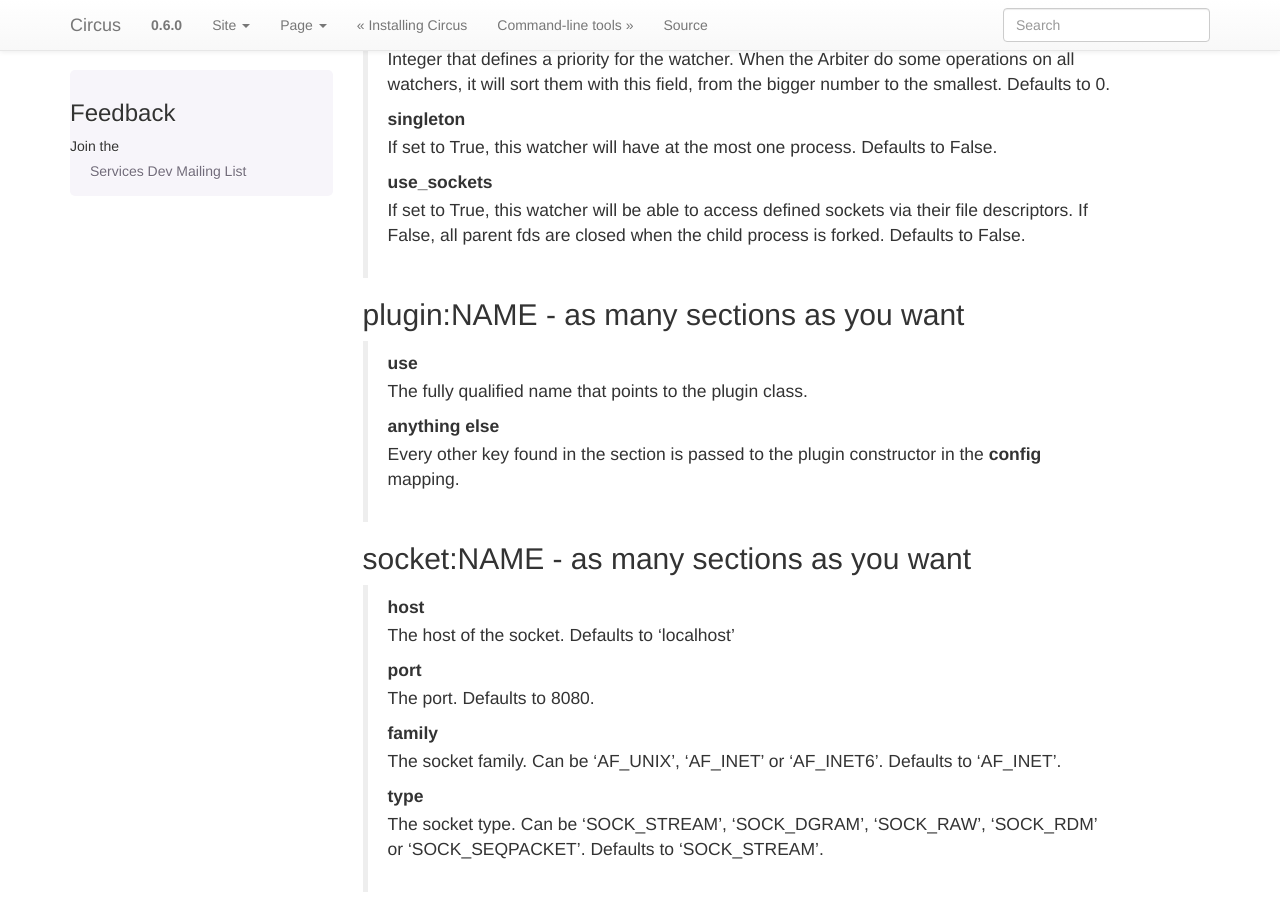
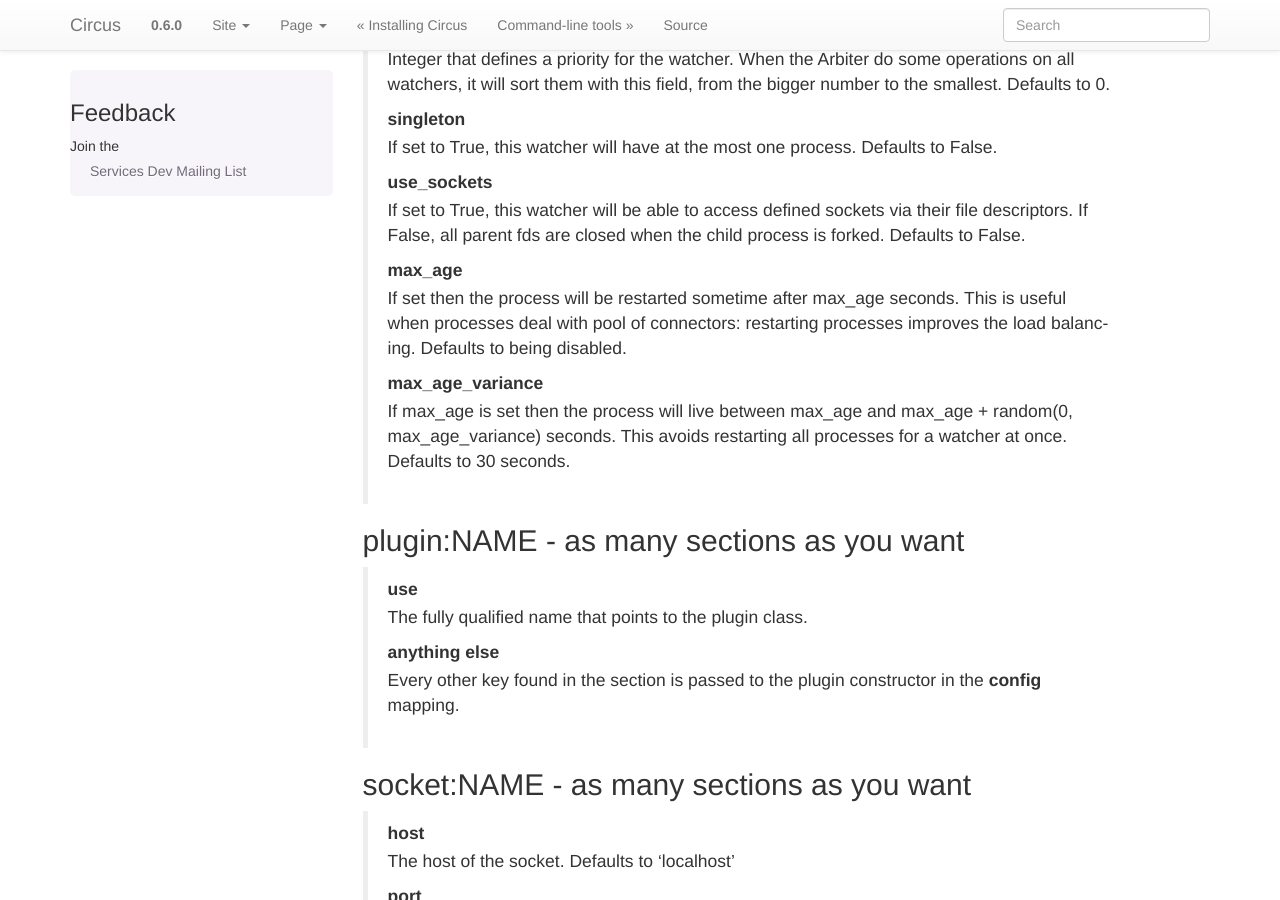
Before and after one commit to circus-tent/circus, a Sphinx documentation site: the page built from docs/source/configuration.rst, in a window 1280 px wide and 900 px high, scrolled down 3464 px. Built offline with Sphinx 7.4.7, drawn with Linux system fonts in a browser that asks for light colours; pages that are not in the unit, such as notebooks, are missing from menus.

Commit message:
docs/configuration: add docs for max_age

```diff
--- a/docs/source/configuration.rst
+++ b/docs/source/configuration.rst
@@ -169,6 +169,17 @@ watcher:NAME - as many sections as you want
         via their file descriptors. If False, all parent fds are closed
         when the child process is forked. Defaults to False.
 
+    **max_age**
+        If set then the process will be restarted sometime after max_age
+        seconds. This is useful when processes deal with pool of connectors:
+        restarting processes improves the load balancing. Defaults to being
+        disabled.
+
+    **max_age_variance**
+        If max_age is set then the process will live between max_age and
+        max_age + random(0, max_age_variance) seconds. This avoids restarting
+        all processes for a watcher at once. Defaults to 30 seconds.
+
 
 plugin:NAME - as many sections as you want
 ~~~~~~~~~~~~~~~~~~~~~~~~~~~~~~~~~~~~~~~~~~
```
